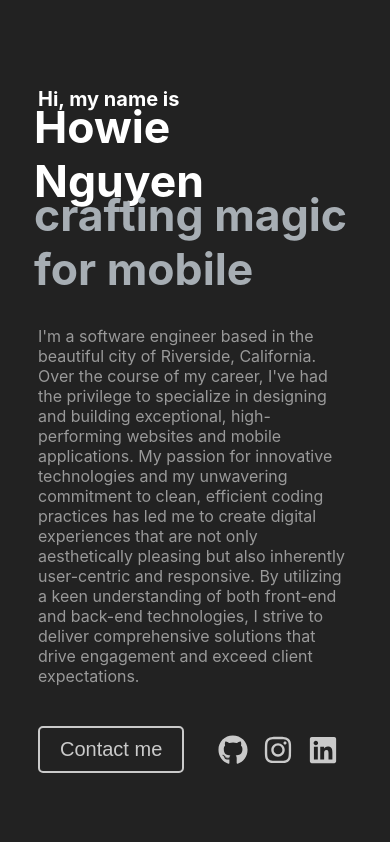
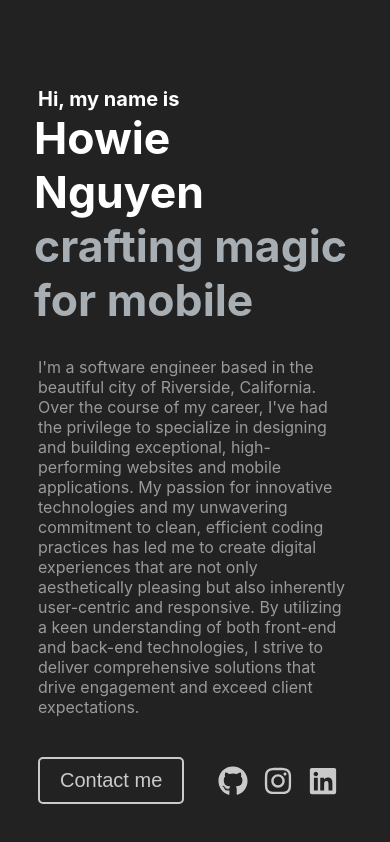
Before and after one commit to Howie315/Howie-Portfolio, a React (Create React App) app: page / in a window 390 px wide. Shown: the top 842 px of the page. Built offline with nearby package versions, Linux system fonts and the light colour scheme.

Commit message:
adjusted css again

```diff
--- a/src/components/Home.css
+++ b/src/components/Home.css
@@ -116,4 +116,10 @@
       margin-top: 50px;
       margin-right: 20px;
     }
+    #home h1{
+      margin-top: 40px;
+    }
+    #home h3{
+      margin-top: 40px;
+    }
   }
```
